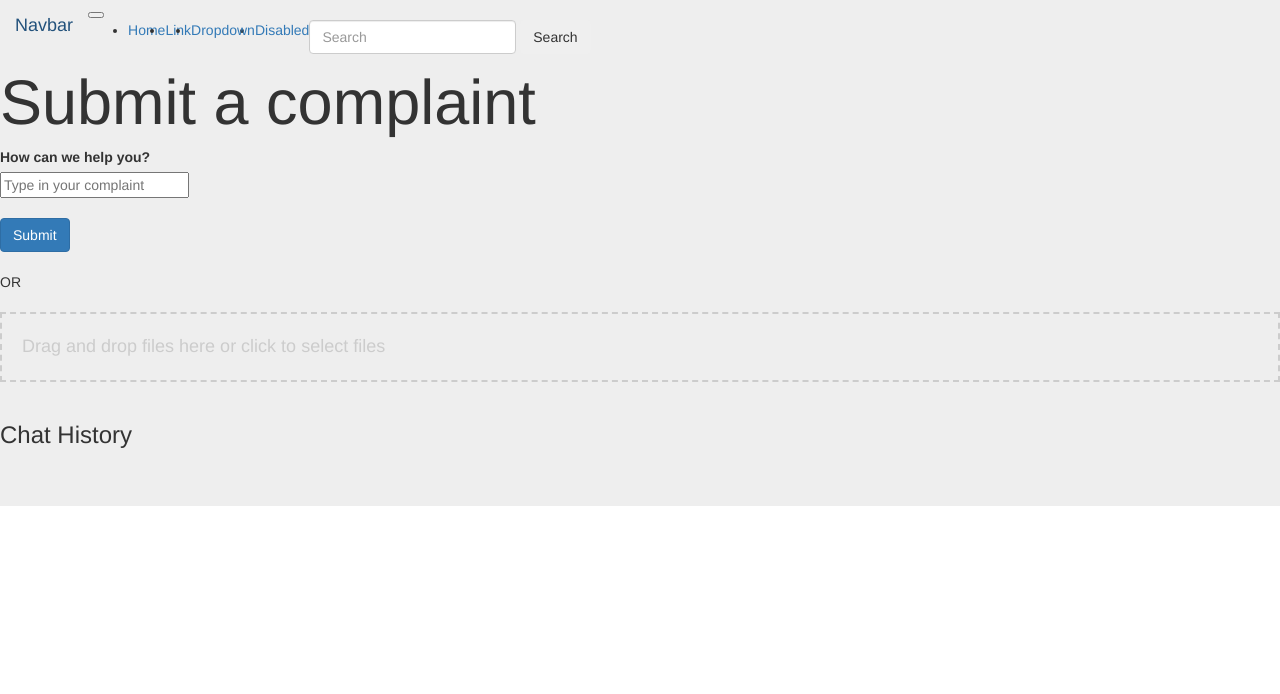
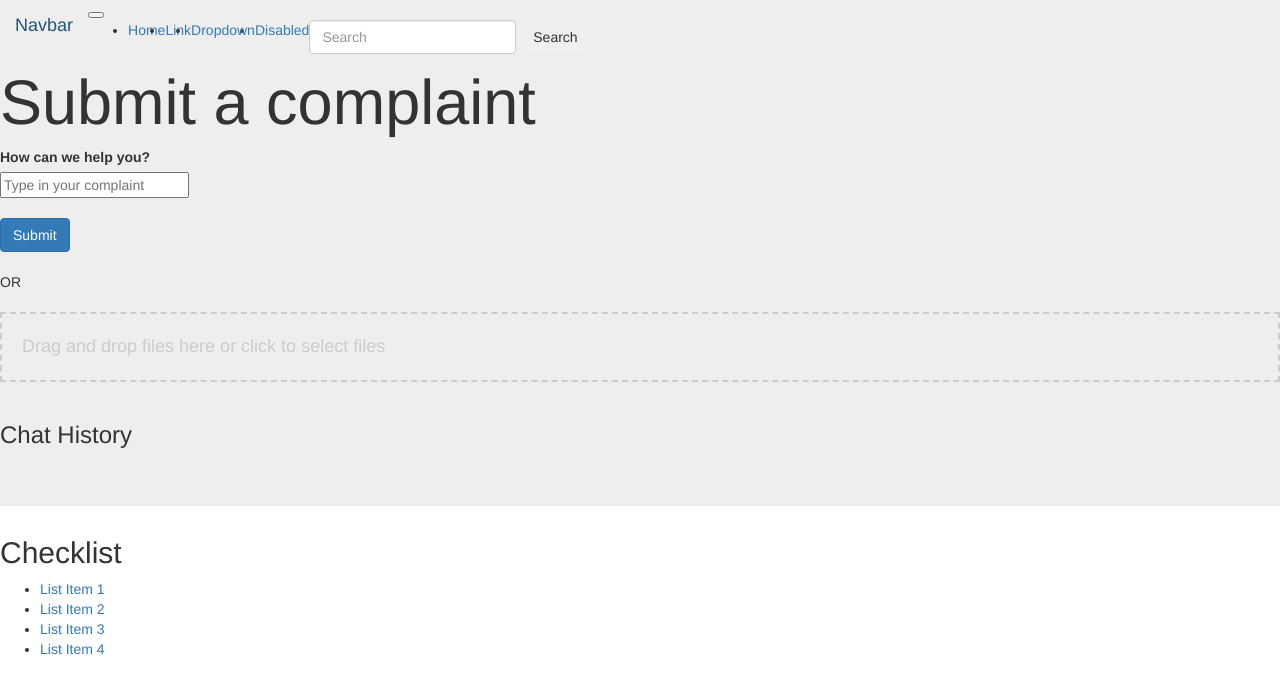
Before and after one commit to bhargav-m01/FT2-Reboot, a Flask app: page /customer in a window 1280 px wide. Shown: the top 694 px of the page. Run offline with Flask 3, Linux system fonts and the light colour scheme; some libraries are stand-ins or nearby versions.

Commit message:
Checklist pops up

```diff
--- a/Sampson/templates/customer.html
+++ b/Sampson/templates/customer.html
@@ -84,6 +84,8 @@ function addTask() {
     const taskItem = document.createElement("li");
     taskItem.innerHTML = task;
     taskList.appendChild(taskItem);
+    // taskIten.setAttribute("href", "https://google.com");
+    // taskItem.setAttribute("onclick", "openNewWindow()");
     taskInput.value = "";
   }
 }
@@ -91,4 +93,23 @@ function addTask() {
     </script>
 </div>
 
+
+<script type="text/javascript">
+  function openNewWindow() {
+    window.open("about:blank", "newWindow", "width=500,height=500");
+  }
+</script>
+
+<body>
+	<h2>Checklist</h2>
+	<ul>
+		<li><a href="#" onclick="openNewWindow()">List Item 1</a></li>
+		<li><a href="#" onclick="openNewWindow()">List Item 2</a></li>
+		<li><a href="#" onclick="openNewWindow()">List Item 3</a></li>
+		<li><a href="#" onclick="openNewWindow()">List Item 4</a></li>
+	</ul>
+</body>
+</html>
+
+
 {% endblock content %}
```
